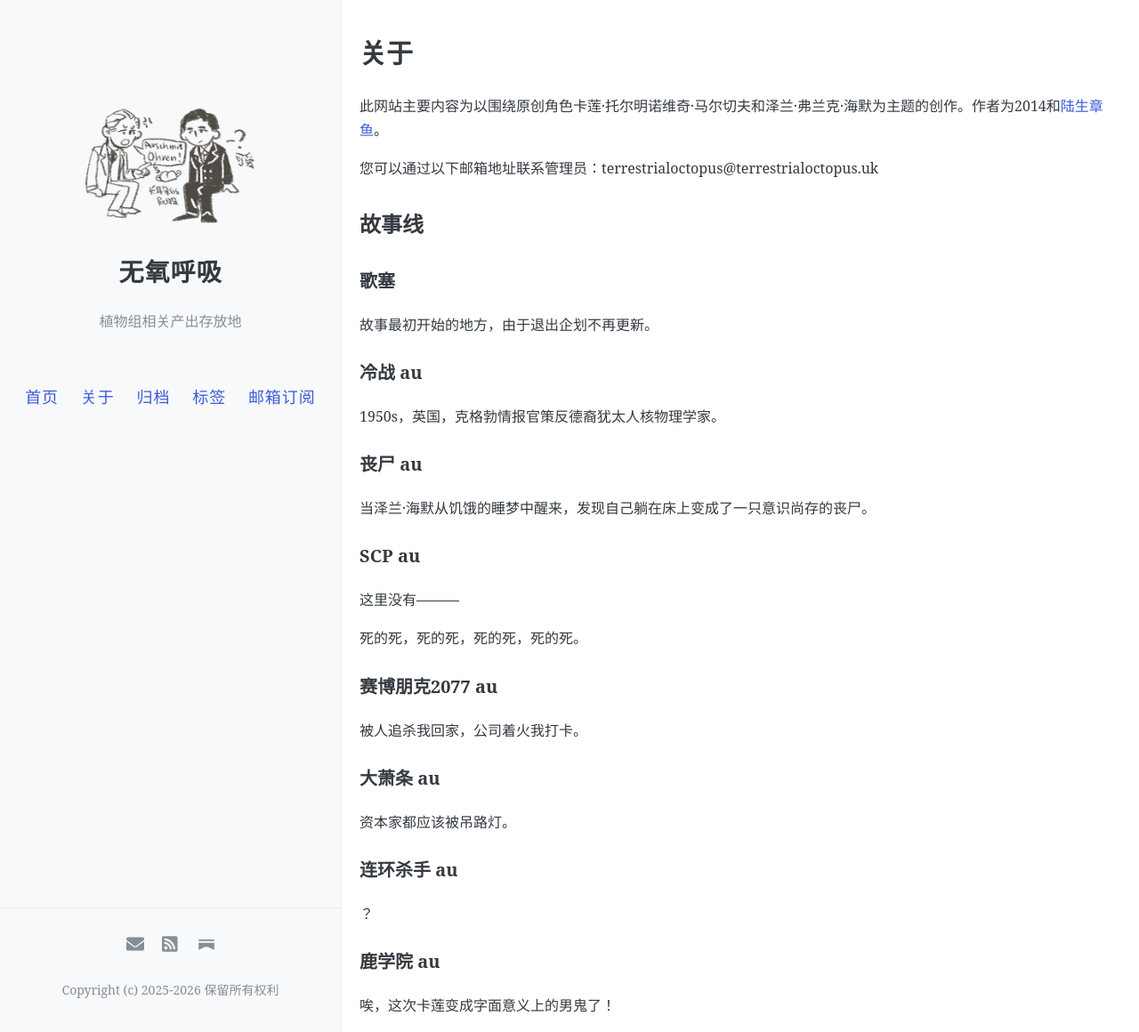
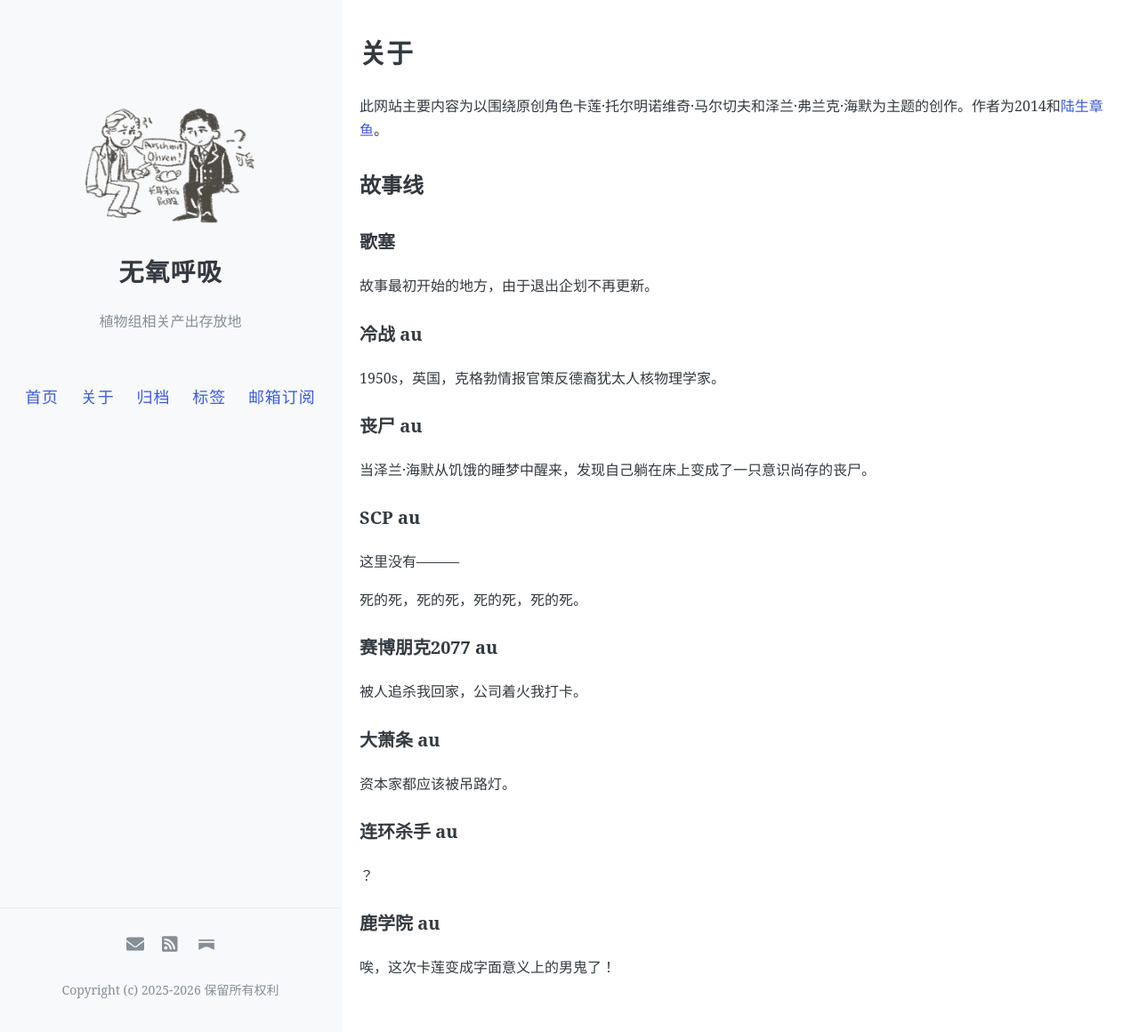
Before and after one commit to terrestrialoctopus/AnaerobicRespiration, a Jekyll site: the page built from about.md, in a window 1280 px wide and 1160 px high. Shown: the whole window at 89% size. Built offline with Jekyll 4.4.1, drawn with Linux system fonts in a browser that asks for light colours; comment, search, counter and statistics services are not loaded.

Commit message:
Remove contact email from about.md
Removed contact email from the about page.

```diff
--- a/about.md
+++ b/about.md
@@ -5,8 +5,6 @@ permalink: /about/
 ---
 
 此网站主要内容为以围绕原创角色卡莲·托尔明诺维奇·马尔切夫和泽兰·弗兰克·海默为主题的创作。作者为2014和[陆生章鱼](https://archiveofourown.org/users/Margaret42)。
-
-您可以通过以下邮箱地址联系管理员：terrestrialoctopus@terrestrialoctopus.uk
 
 ## 故事线
 
```
